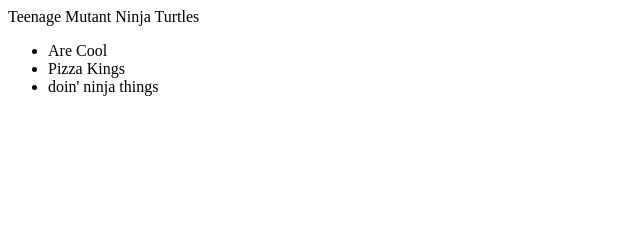
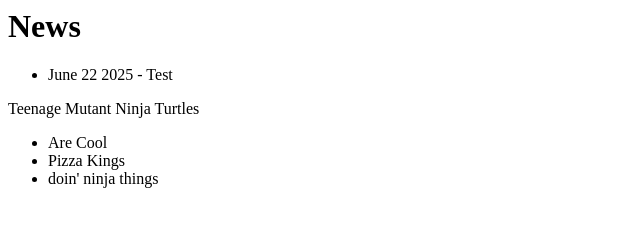
Before and after one commit to PasswordHelpMe/mywebsite, a plain HTML site: page public/index.html in a window 1280 px wide. Shown: the whole page, without its empty margins (0-640 px from the left). Drawn offline with Linux system fonts and the light colour scheme.

Commit message:
Added a news section

```diff
--- a/public/index.html
+++ b/public/index.html
@@ -3,6 +3,10 @@
 <title>HelloWorld</title>
 </head>
 <body>
+<h1>News</h1>
+<ul>
+<li>June 22 2025 - Test</li>
+</ul>
 Teenage Mutant Ninja Turtles
 <ul>
 <li>Are Cool</li>
```
